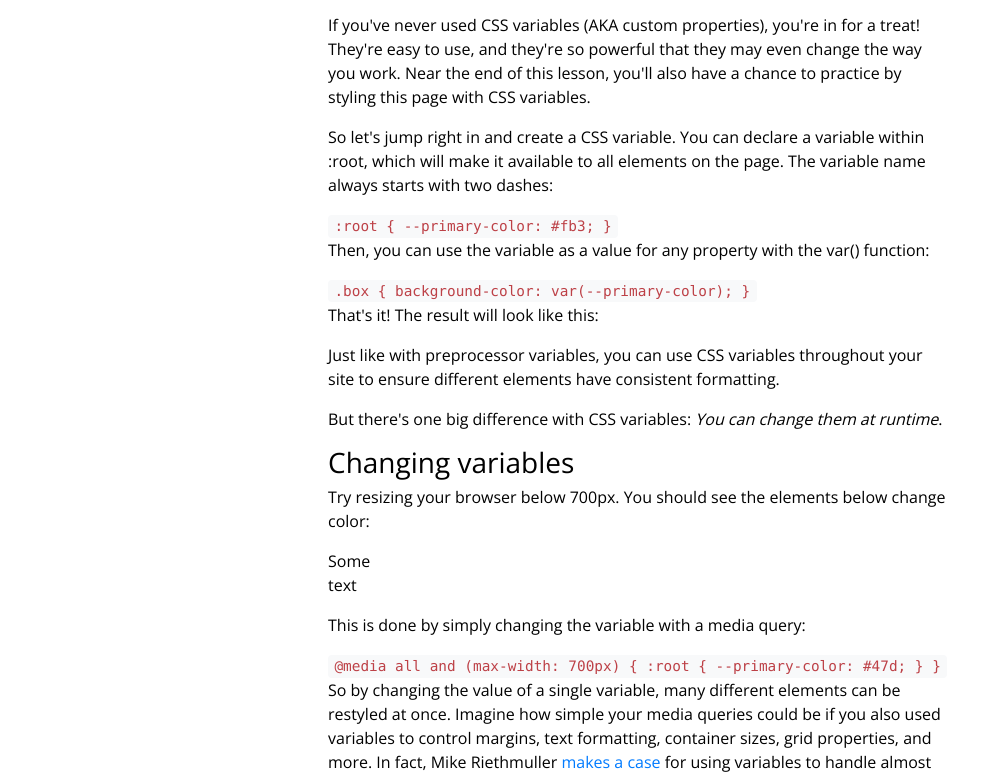
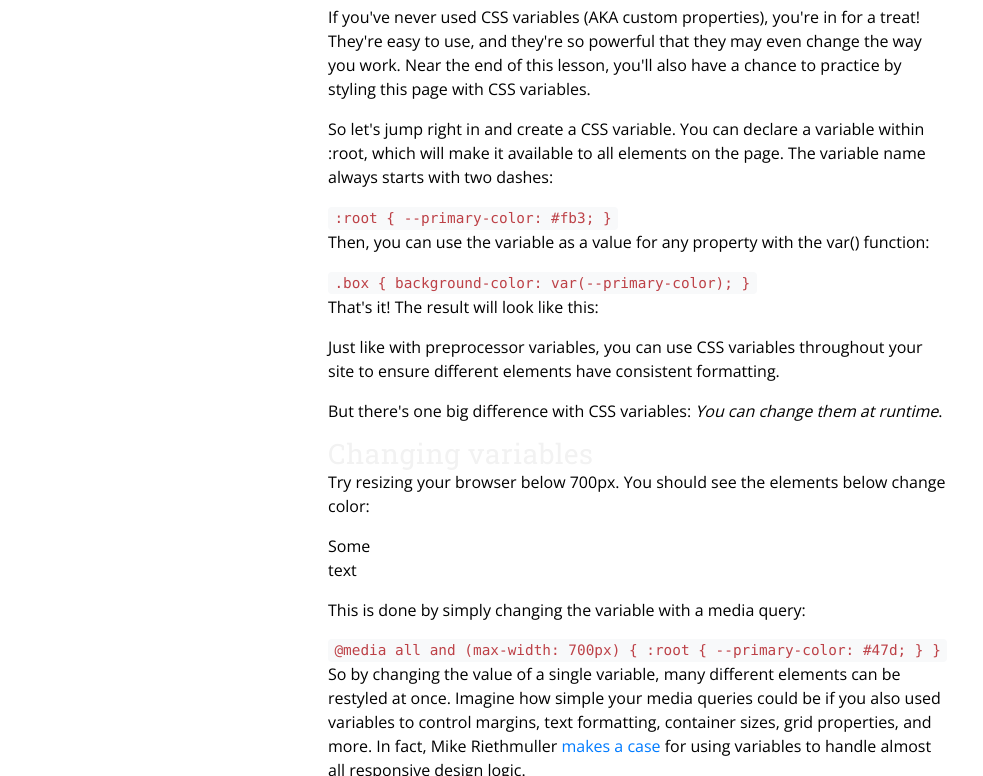
Before and after one commit to stewilondanga/vary-able, a plain HTML site: page index.html in a window 1280 px wide. Shown: the part 117-893 px from the top of the page, without its empty margins (0-983 px from the left). Drawn offline with nearby package versions, Linux system fonts and the light colour scheme; some icons are missing.

Commit message:
add css/styles.css

```diff
--- a/css/styles.css
+++ b/css/styles.css
@@ -45,7 +45,7 @@ section {
   max-width: 39rem;
 }
 
-/*h1, h2, h3, h4 {
+h1, h2, h3, h4 {
   display: inline-block;
   margin: 0;
   width: auto;
@@ -54,7 +54,7 @@ section {
   letter-spacing: 0.02em;
 }
 
-h1 {
+/*h1 {
   margin-bottom: 0;
   font-size: 2.8em;
   line-height: 1em;
```
